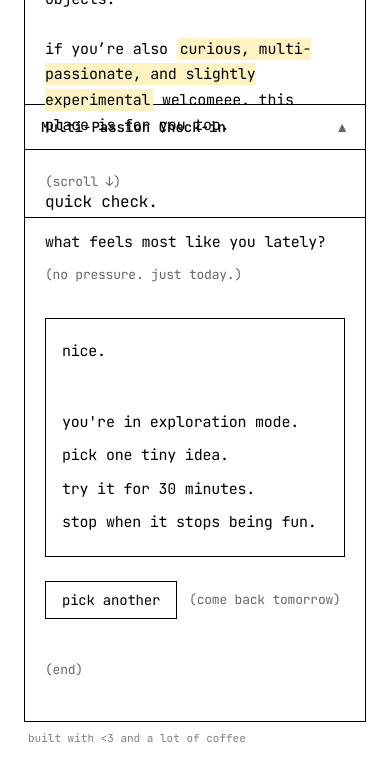
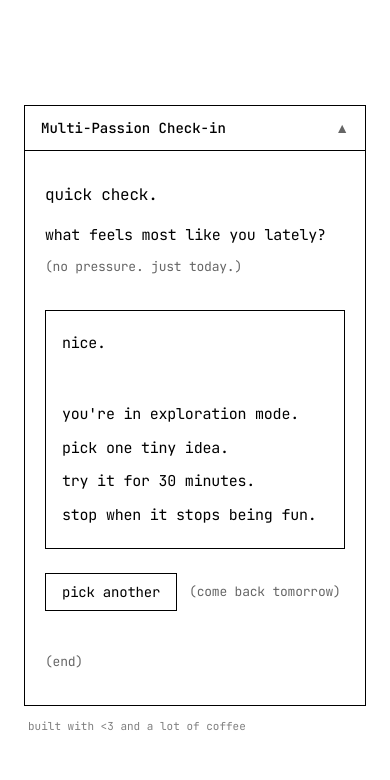
Before and after one commit to jigishaa2/vibe-coding-2026, a Next.js app: page / in a window 390 px wide. Both pictures are taken after a click on the button "trying a lot of things". Shown: the top 780 px of the page. Built offline with nearby package versions, Linux system fonts and the light colour scheme.

Commit message:
mobile version update

```diff
--- a/app/page.tsx
+++ b/app/page.tsx
@@ -1,3 +1,4 @@
+// app/page.tsx
 "use client";
 
 import React, { useEffect, useRef, useState } from "react";
@@ -160,9 +161,10 @@ export default function Home() {
         </div>
       </section>
 
-      {/* ===================== SECTION 2 ===================== */}
-      <section className="h-[100svh] snap-start px-6">
-        <div className="max-w-[760px] mx-auto pt-20 md:pt-24 pb-10">
+      {/* ===================== SECTION 2 — BLOG STYLE ===================== */}
+      {/* ✅ FIX: remove forced h-[100svh] so content defines height, and use snap-start + min-h to keep snapping pleasant */}
+      <section className="snap-start px-6 min-h-[100svh]">
+        <div className="max-w-[760px] mx-auto pt-20 md:pt-24 pb-16">
           <div className="border border-black">
             <div className="flex items-center justify-between px-4 py-3 border-b border-black text-sm font-medium">
               <span>About</span>
@@ -172,7 +174,6 @@ export default function Home() {
             <div className="px-5 py-6 text-[15px] md:text-[16px] leading-[1.7] tracking-[-0.015em]">
               <p>nice to meet you, i’m jigi.</p>
 
-
               <p className="mt-6">
                 this space is mostly for documenting small creative experiments,
                 silly vibe coding projects, and whatever i’m currently curious about.
@@ -180,21 +181,21 @@ export default function Home() {
 
               <p className="mt-6">
                 right now, i’m spending most of my time{" "}
-                <Highlight>building furniture</Highlight>, experimenting with vibe coding,
-                and chasing small creative “what ifs.”
+                <Highlight>building furniture</Highlight>, experimenting with vibe
+                coding, and chasing small creative “what ifs.”
               </p>
 
               <p className="mt-6">
-                sometimes it’s a bed frame. sometimes it’s a tiny website that types nicely.
-                sometimes it’s just me trying some silly ideas at 2am or moving furniture
-                around more than i probably should.
+                sometimes it’s a bed frame. sometimes it’s a tiny website that types
+                nicely. sometimes it’s just me trying some silly ideas at 2am or
+                moving furniture around more than i probably should.
               </p>
 
               <p className="mt-6">
                 i have a big love for{" "}
-                <Highlight>mid-century modern</Highlight> design and i’ve slowly been building
-                my space around it with hand built MCM furniture, and probably too many
-                “intentional” objects.
+                <Highlight>mid-century modern</Highlight> design and i’ve slowly been
+                building my space around it with hand built MCM furniture, and
+                probably too many “intentional” objects.
               </p>
 
               <p className="mt-6">
@@ -210,9 +211,9 @@ export default function Home() {
       </section>
 
       {/* ===================== SECTION 4 — MULTI-PASSION CHECK-IN ===================== */}
-<section className="h-[100svh] snap-start px-6">
-  <div className="max-w-[760px] mx-auto pt-20 md:pt-24 pb-10">
-
+      {/* ✅ FIX: same deal — avoid hard h-[100svh], give it min height + extra bottom padding so it never “collides” on small screens */}
+      <section className="snap-start px-6 min-h-[100svh]">
+        <div className="max-w-[760px] mx-auto pt-20 md:pt-24 pb-24">
           {/* Box */}
           <div className="border border-black">
             {/* Header */}
@@ -222,7 +223,8 @@ export default function Home() {
             </div>
 
             {/* Content */}
-      <div className="px-5 py-10 text-[15px] md:text-[16px] leading-[1.7] tracking-[-0.015em]">
+            {/* ✅ FIX: reduce vertical padding slightly on mobile so content stays inside viewport without pushing into next snap area */}
+            <div className="px-5 py-8 md:py-10 text-[15px] md:text-[16px] leading-[1.7] tracking-[-0.015em]">
               <p className="text-base md:text-lg">quick check.</p>
 
               <p className="mt-4">what feels most like you lately?</p>
@@ -258,7 +260,7 @@ export default function Home() {
                     ))}
                   </div>
 
-            <div className="mt-6 flex items-center gap-3">
+                  <div className="mt-6 flex items-center gap-3 flex-wrap">
                     <button
                       onClick={() => setCheckIn(null)}
                       className="border border-black px-4 py-2 text-sm hover:bg-black hover:text-white transition"
@@ -276,13 +278,12 @@ export default function Home() {
           </div>
 
           {/* Footer signature — directly BELOW box */}
-    <div className="mt-2 ml-1 text-[11px] md:text-[12px] opacity-50">
+          {/* ✅ FIX: give it breathing room + prevent it from being visually clipped on mobile */}
+          <div className="mt-3 ml-1 text-[11px] md:text-[12px] opacity-50">
             built with &lt;3 and a lot of coffee
           </div>
-
         </div>
       </section>
-
     </main>
   );
 }
```
Lines whose indentation alone changed are shown as unchanged.
